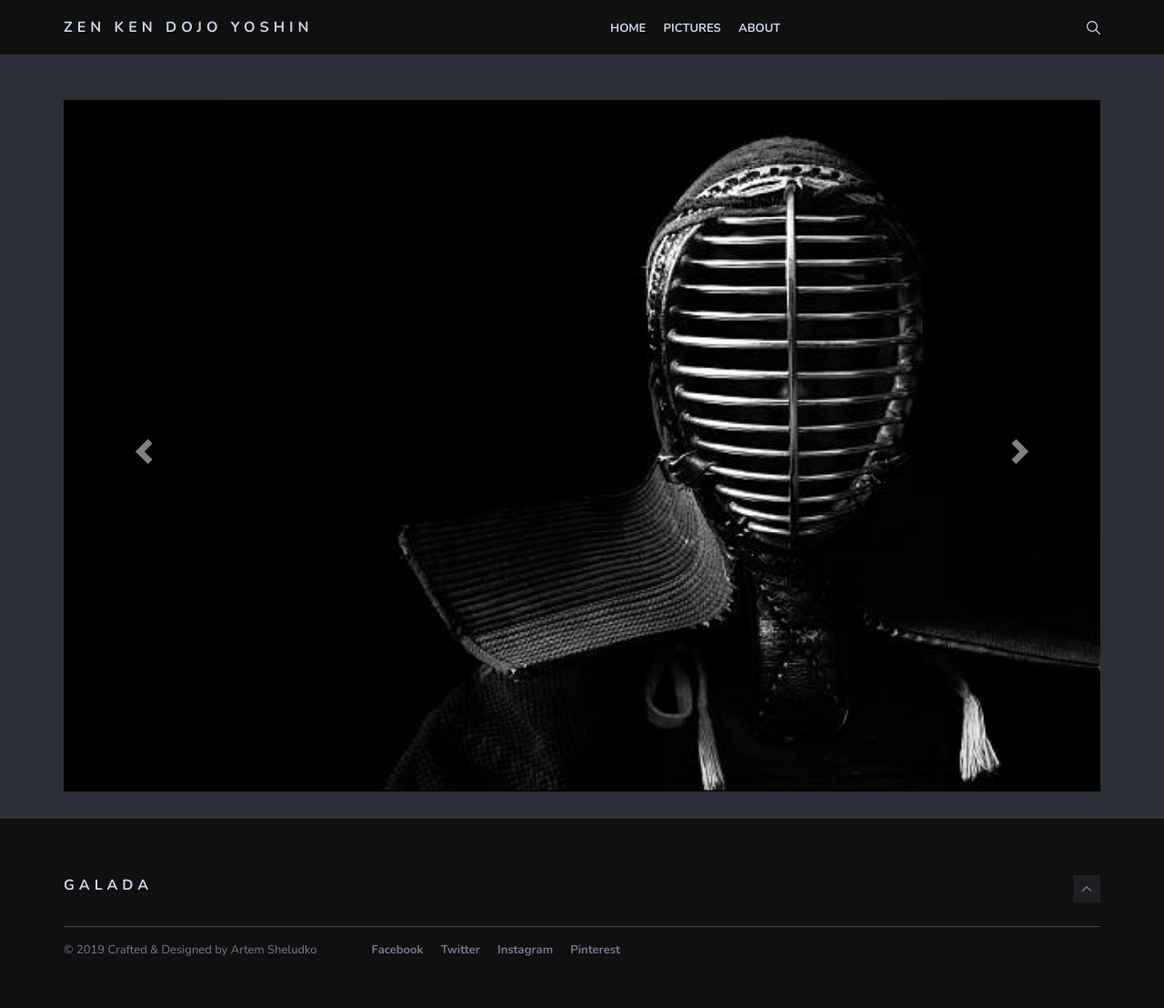
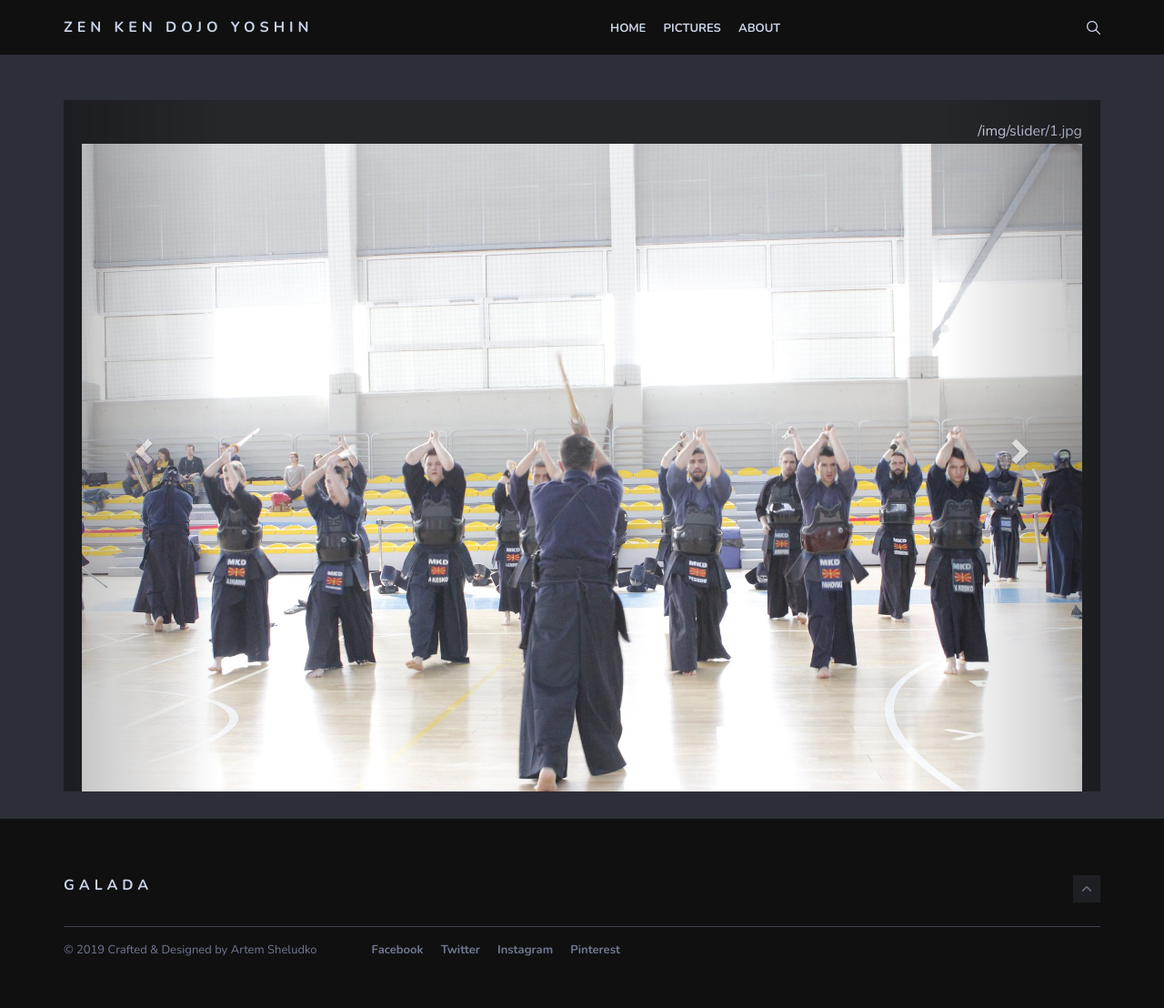
Before and after one commit to ivonalaz/ivonalaz.github.io, a Jekyll site: the page built from _pages/0pictures.md, in a window 1280 px wide. Shown: the whole page at 91% size. Built offline with Jekyll 4.4.1, drawn with Linux system fonts in a browser that asks for light colours.

Commit message:
update paths

```diff
--- a/_includes/head.html
+++ b/_includes/head.html
@@ -13,8 +13,9 @@
 	<link href="https://fonts.googleapis.com/css?family=Nunito:400,700" rel="stylesheet">
   <!-- <script src="/galada/js/jquery-3.3.1.min.js"></script>-->
   <script src="/js/simple-jekyll-search.min.js"></script>
+  <script src="/js/jquery-3.3.1.min.js"></script>
   <script src="/js/bootstrap.min.js"></script>
-  <script src="/js/jquery-3.3.1.min.js"></script>
+
    <style>
   {% capture include_to_scssify %}
     {% include main.scss %}
--- a/_layouts/pictures.html
+++ b/_layouts/pictures.html
@@ -19,6 +19,7 @@
 	{% for image in site.static_files %}
 	  {% if image.path contains '/img/slider' %}
 		<div class="item">
+			{{image.path}}
 			<img src="{{ image.path }}" alt="Los Angeles" style="width:100%;">
 			<div class="carousel-caption">
 			  <!-- <h3>Los Angeles</h3> -->
```
